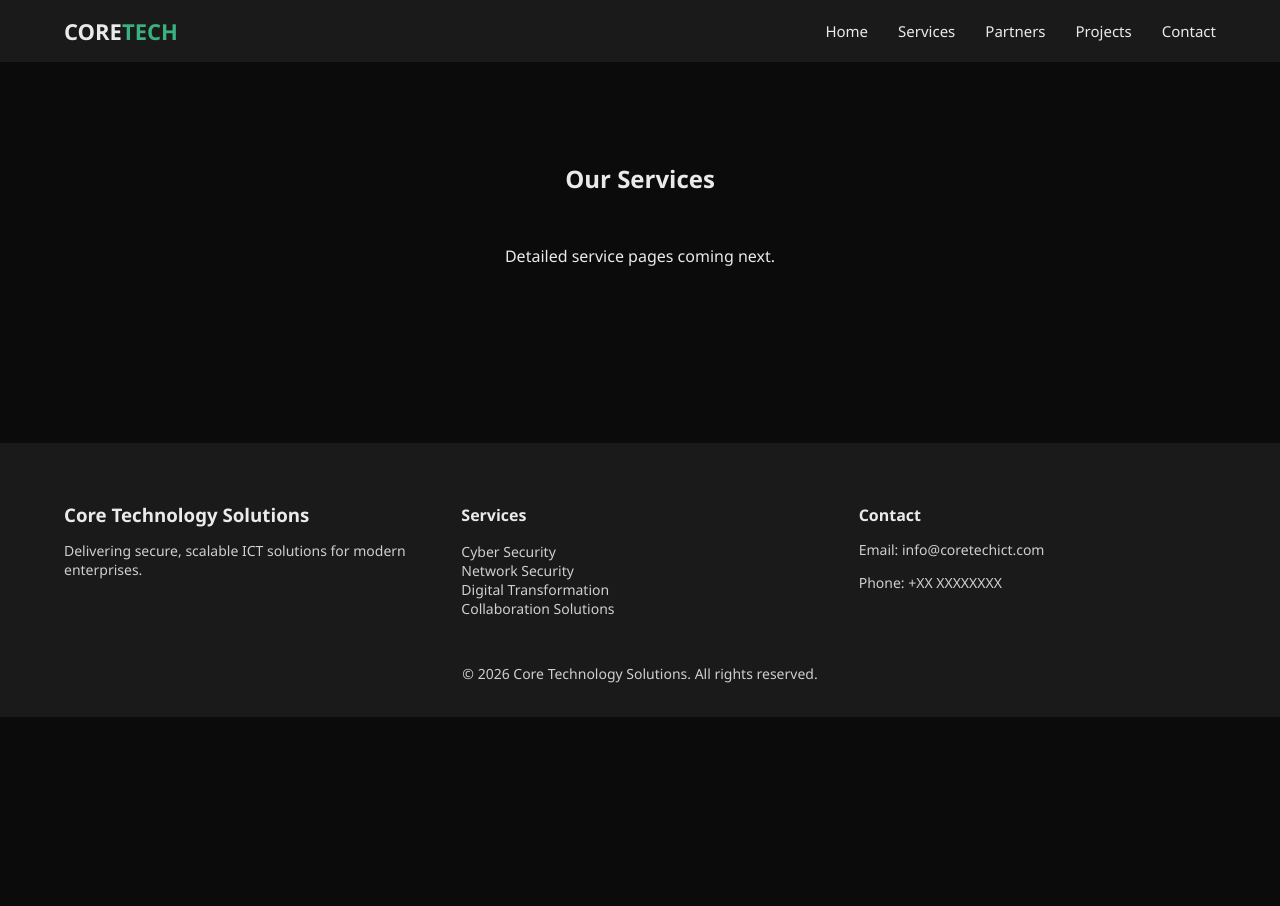
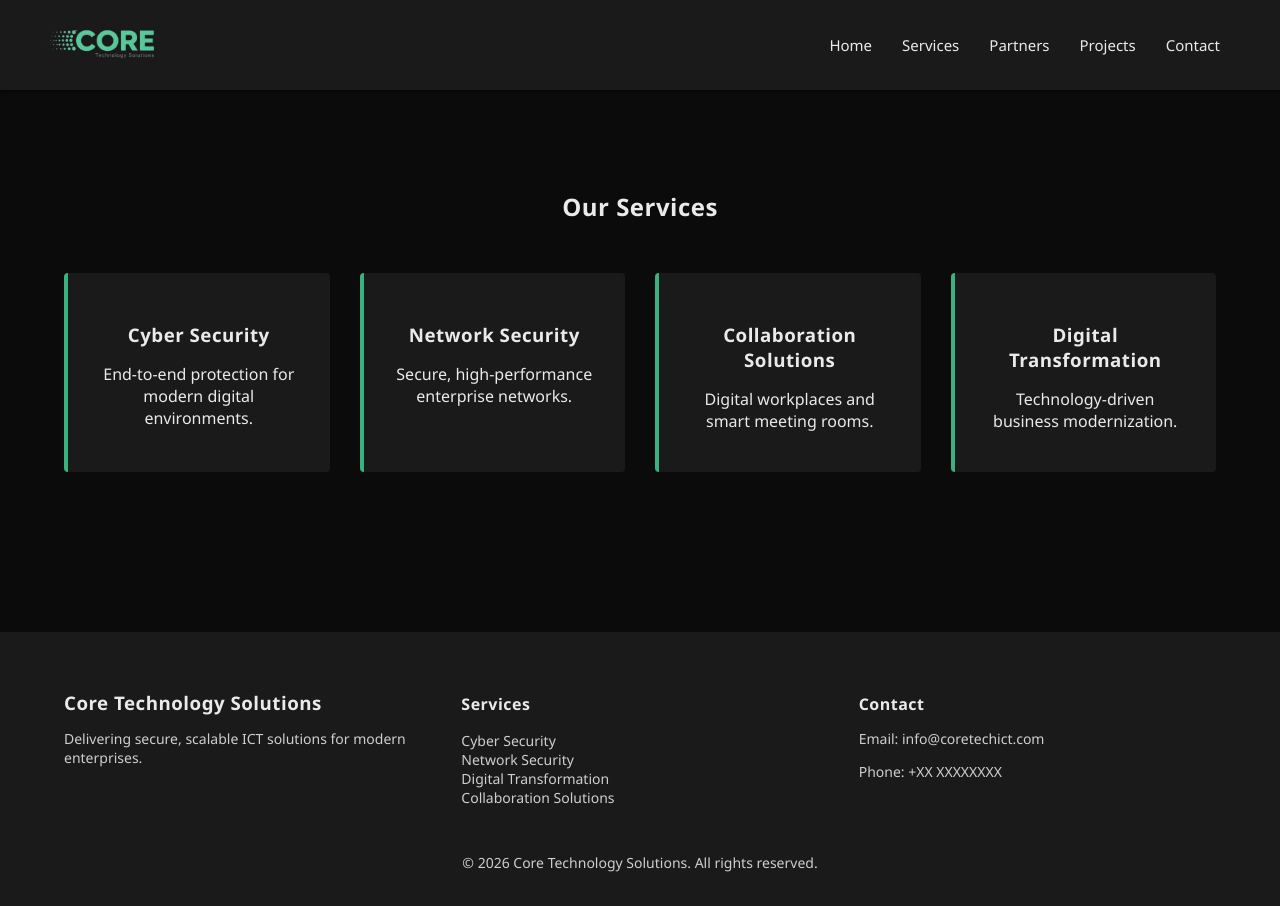
Before and after one commit to anish3464/coretechict, a Django app: page /services/ in a window 1280 px wide. Before the commit the page ends 717 px from the top, so only its background shows below. Run offline with Django 5.2, Linux system fonts and the light colour scheme.

Commit message:
`Added new service pages and updated website templates to reflect new services`

```diff
--- a/backend/backend/urls.py
+++ b/backend/backend/urls.py
@@ -14,7 +14,7 @@ Including another URLconf
     1. Import the include() function: from django.urls import include, path
     2. Add a URL to urlpatterns:  path('blog/', include('blog.urls'))
 """
-from website.views import home, services, partners, projects, contact
+from website.views import home, services, partners, projects, contact, cyber_security, network_security, collaboration, digital_transformation
 from django.contrib import admin
 from django.urls import path
 
@@ -25,4 +25,8 @@ urlpatterns = [
     path('partners/', partners, name='partners'),
     path('projects/', projects, name='projects'),
     path('contact/', contact, name='contact'),
+    path('services/cyber-security/', cyber_security),
+    path('services/network-security/', network_security),
+    path('services/collaboration/', collaboration),
+    path('services/digital-transformation/', digital_transformation),
 ]
--- a/backend/website/static/css/main.css
+++ b/backend/website/static/css/main.css
@@ -11,20 +11,44 @@ body {
   background-color: var(--black-primary);
   color: var(--text-light);
 }
+a {
+  color: inherit;
+  text-decoration: none;
+}
+
 
 /* NAVBAR */
 
+h1, h2, h3, h4 {
+  font-weight: 600;
+  letter-spacing: 0.5px;
+}
+
+h1 {
+  line-height: 1.2;
+}
+
+section {
+  max-width: 1400px;
+  margin: auto;
+}
+
+
 .navbar {
   background-color: var(--black-secondary);
-  padding: 16px 0;
+  height: 90px;
+  display: flex;
+  align-items: center;
+  box-shadow: 0 2px 4px rgba(0, 0, 0, 0.5);
 }
 
 .nav-container {
-  width: 90%;
-  margin: auto;
+  width: 100%;
+  padding: 0 60px;   /* CONTROLLED breathing room */
   display: flex;
   justify-content: space-between;
   align-items: center;
+  height: 100%;
 }
 
 .nav-logo a {
@@ -45,6 +69,14 @@ body {
   margin: 0;
   padding: 0;
 }
+
+.nav-logo img {
+  max-height: 150px;   /* VISUALLY BIG */
+  width: auto;
+  display: block;
+  margin-left: -70px;
+}
+
 
 .nav-links a {
   declared: none;
@@ -156,8 +188,57 @@ body {
   background-color: var(--black-secondary);
   padding: 30px;
   border-left: 4px solid var(--green-primary);
+  border-radius: 4px;
+  text-align: center;
+  color: var(--text-light);
+  text-decoration: none;
 }
 
-.service-card h3 {
+.service-card h3,
+.service-card p {
   margin-bottom: 10px;
+  color: var(--text-light);
 }
+
+.service-card:hover {
+  background-color: #222;
+  transition: background-color 0.2s ease;
+}
+/* PARTNERS SECTION */
+.partners {
+  padding: 80px 5%;
+  text-align: center;
+}
+
+.section-intro {
+  max-width: 700px;
+  margin: 20px auto 60px;
+  color: #cfcfcf;
+}
+
+.partners-grid {
+  display: grid;
+  grid-template-columns: repeat(5, 1fr);
+  gap: 30px;
+}
+
+.partner-card {
+  background-color: var(--black-secondary);
+  padding: 40px 20px;
+  font-weight: bold;
+  border-bottom: 3px solid var(--green-primary);
+}
+
+.service-detail {
+  padding: 80px 5%;
+  max-width: 900px;
+}
+
+.service-list {
+  margin-top: 30px;
+}
+
+.service-list li {
+  margin-bottom: 10px;
+  color: #cfcfcf;
+}
--- a/backend/website/templates/partials/footer.html
+++ b/backend/website/templates/partials/footer.html
@@ -1,3 +1,5 @@
+{% load static %}
+
 <footer class="footer">
     <div class="footer-container">
         <div class="footer-brand">
--- a/backend/website/templates/partials/navbar.html
+++ b/backend/website/templates/partials/navbar.html
@@ -1,7 +1,11 @@
+{% load static %}
 <nav class="navbar">
     <div class="nav-container">
+
         <div class="nav-logo">
-            <a href="/">CORE<span>TECH</span></a>
+            <a href="/">
+                <img src="{% static 'images/coretech_logo_nobg.png' %}" alt="Core Technology Solutions">
+            </a>
         </div>
 
         <ul class="nav-links">
--- a/backend/website/templates/services.html
+++ b/backend/website/templates/services.html
@@ -1,7 +1,30 @@
 {% extends 'base.html' %}
 {% block content %}
+
 <section class="services-preview">
     <h2>Our Services</h2>
-    <p style="text-align:center;">Detailed service pages coming next.</p>
+
+    <div class="services-grid">
+        <a href="/services/cyber-security/" class="service-card">
+            <h3>Cyber Security</h3>
+            <p>End-to-end protection for modern digital environments.</p>
+        </a>
+
+        <a href="/services/network-security/" class="service-card">
+            <h3>Network Security</h3>
+            <p>Secure, high-performance enterprise networks.</p>
+        </a>
+
+        <a href="/services/collaboration/" class="service-card">
+            <h3>Collaboration Solutions</h3>
+            <p>Digital workplaces and smart meeting rooms.</p>
+        </a>
+
+        <a href="/services/digital-transformation/" class="service-card">
+            <h3>Digital Transformation</h3>
+            <p>Technology-driven business modernization.</p>
+        </a>
+    </div>
 </section>
+
 {% endblock %}
--- a/backend/website/views.py
+++ b/backend/website/views.py
@@ -15,3 +15,15 @@ def projects(request):
 
 def contact(request):
     return render(request, 'contact.html')
+
+def cyber_security(request):
+    return render(request, 'services/cyber_security.html')
+
+def network_security(request):
+    return render(request, 'services/network_security.html')
+
+def collaboration(request):
+    return render(request, 'services/collaboration.html')
+
+def digital_transformation(request):
+    return render(request, 'services/digital_transformation.html')
```
Also changed, not shown: backend/website/templates/partners.html (+15 -3 lines), backend/website/templates/services/cyber_security.html (added, +19 -0 lines), backend/website/static/images/coretech_logo.png (added), backend/website/static/images/coretech_logo_nobg.png (added), backend/website/templates/services/collaboration.html (added), backend/website/templates/services/digital_transformation.html (added), backend/website/templates/services/network_security.html (added).
